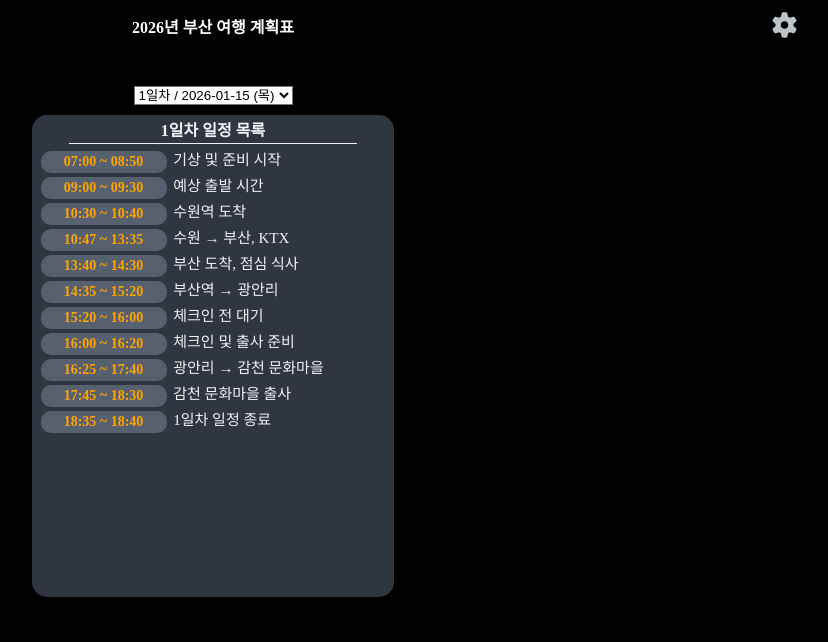
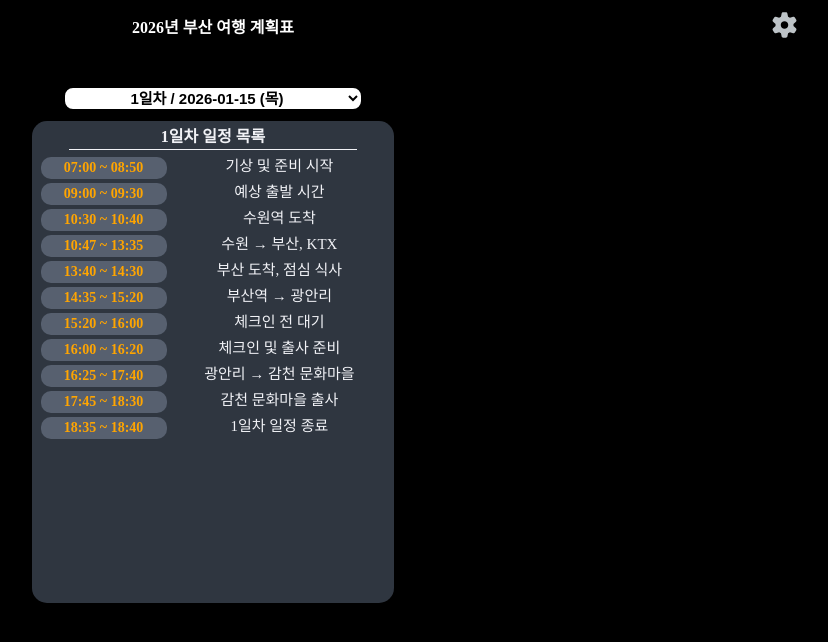
Before and after one commit to Rayched/busantravel-planner, a React (Create React App) app: page /busantravel-planner/dailyplans in a window 1280 px wide. Shown: the top 642 px of the page, without its empty margins (427-1255 px from the left). Built offline with nearby package versions, Linux system fonts and the light colour scheme.

Commit message:
20251224, '/dailyplans' todotext 배치방법 viewport width 연동

```diff
--- a/src/routes/DailyPlans.tsx
+++ b/src/routes/DailyPlans.tsx
@@ -8,6 +8,10 @@ import { AnimatePresence, motion } from "framer-motion";
 type DatesType = {
     DateText: string,
     DateMS: number
+};
+
+interface I_ToDoDataBox {
+    nowViewportWidth: number;
 };
 
 const Container = styled.div`
@@ -24,6 +28,13 @@ const Container = styled.div`
 const PlanSelect = styled.select`
     color: black;
     background-color: white;
+    width: 300px;
+    height: 25px;
+    text-align: center;
+    font-weight: bold;
+    font-size: 15px;
+    border: 2px solid black;
+    border-radius: 10px;
 `;
 
 const PlanBox = styled(motion.div)`
@@ -51,7 +62,7 @@ const PlanBox = styled(motion.div)`
     };
 `;
 
-const ToDoDataBox = styled.div`
+const ToDoDataBox = styled.div<I_ToDoDataBox>`
     width: 100%;
     height: 18px;
     margin: 2px 0px;
@@ -79,6 +90,7 @@ const ToDoDataBox = styled.div`
         height: inherit;
         font-size: 15px;
         margin-left: 3px;
+        text-align: ${(props) => props.nowViewportWidth > 360 ? "center" : "left"};
     };
 `;
 
@@ -104,6 +116,7 @@ function DailyPlansPage(){
     const Plans = DailyPlans;
     const [DailyToDos, setDailyToDos] = useState<I_DailyPlan>();
     const [Index, setIndex] = useState(1);
+    const [InnerWidth, setInnerWidth] = useState(window.innerWidth);
 
     const onSelect = (event: React.ChangeEvent<HTMLSelectElement>) => {
         const {currentTarget: {value}} = event;
@@ -149,6 +162,13 @@ function DailyPlansPage(){
 
     useEffect(() => DefaultToDoSetting(), []);
 
+    useEffect(() => {
+        const ResizeListener = () => {
+            setInnerWidth(window.innerWidth);
+        };
+        window.addEventListener("resize", ResizeListener);
+    });
+
     return (
         <Container>
             <PlanSelect onChange={onSelect}>
@@ -176,7 +196,7 @@ function DailyPlansPage(){
                             return null;
                         } else {
                             return (
-                                <ToDoDataBox key={ToDoKey}>
+                                <ToDoDataBox key={ToDoKey} nowViewportWidth={InnerWidth}>
                                     <span className="ToDoTimes">{openTm} ~ {endTm}</span>
                                     <span className="ToDoText">&nbsp;{ToDoText}</span>
                                 </ToDoDataBox>
```
